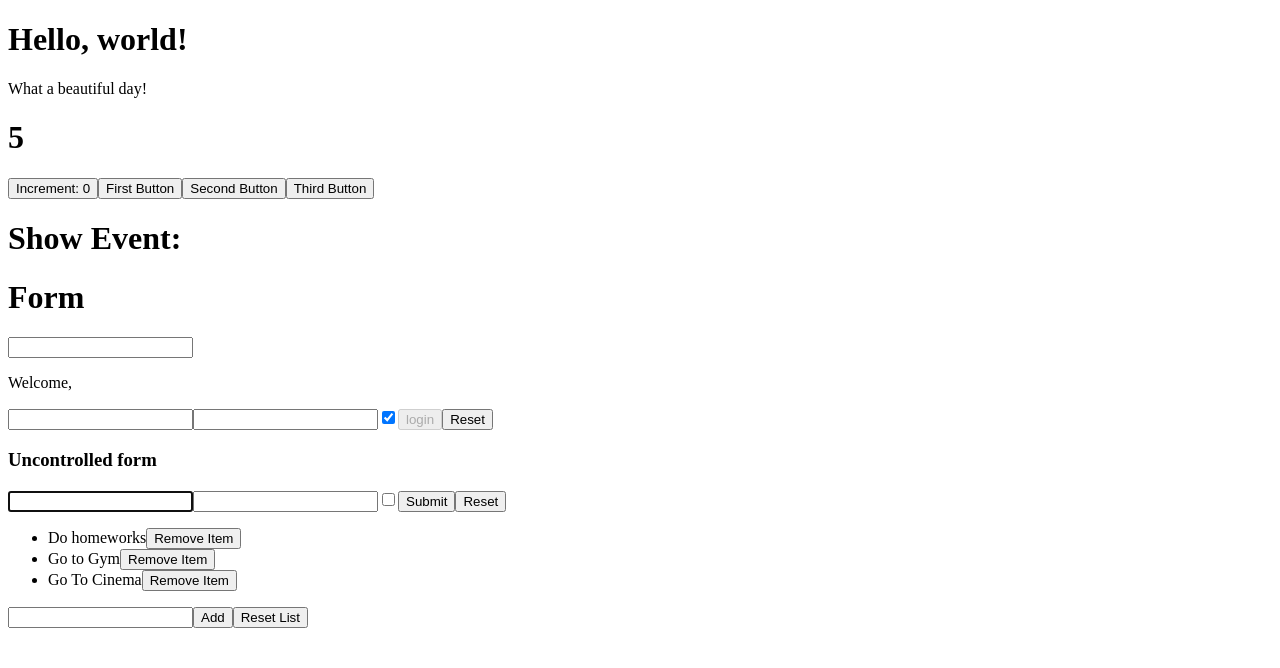
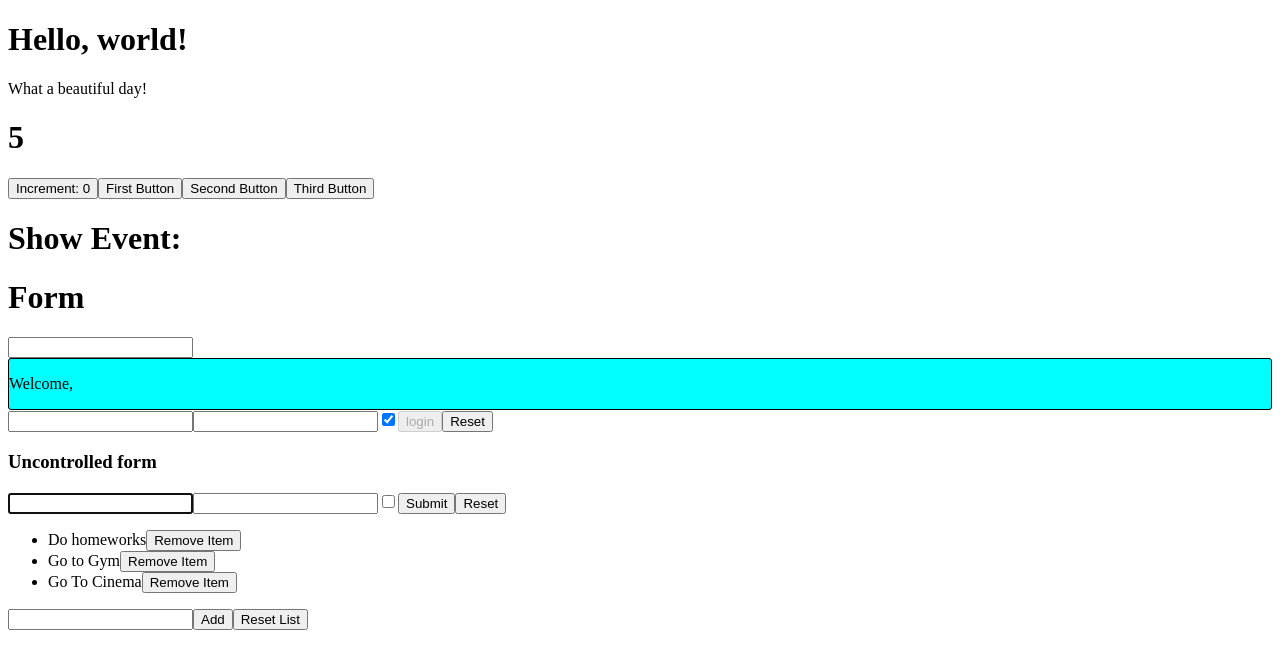
Before and after one commit to RiccardoPriolo/React-exercises, a React (Create React App) app: page / in a window 1280 px wide. Shown: the top 668 px of the page. Built offline with nearby package versions, Linux system fonts and the light colour scheme.

Commit message:
Svolgimento styling-components-01

```diff
--- a/src/Index.js
+++ b/src/Index.js
@@ -1,6 +1,7 @@
 import React from "react";
 import ReactDOM from "react-dom/client";
 import App from "./App";
+import "./index.css";
 
 const root = ReactDOM.createRoot(document.getElementById("root"));
 root.render(
--- a/src/Welcome.js
+++ b/src/Welcome.js
@@ -5,11 +5,13 @@ class Welcome extends React.Component {
   render() {
     return (
       <>
-        <p>Welcome, {this.props.name}</p>
-        {!!this.props.age &&
-          // this.props.age > 18 &&
-          this.props.age < 65 &&
-          this.props.name === "John" && <Age age={this.props.age} />}
+        <div className="welcome">
+          <p>Welcome, {this.props.name}</p>
+          {!!this.props.age &&
+            // this.props.age > 18 &&
+            this.props.age < 65 &&
+            this.props.name === "John" && <Age age={this.props.age} />}
+        </div>
       </>
     );
   }
--- /dev/null
+++ b/src/index.css
@@ -0,0 +1,5 @@
+.welcome {
+  background-color: aqua;
+  border: 1.5px solid black;
+  border-radius: 3px;
+}
```
